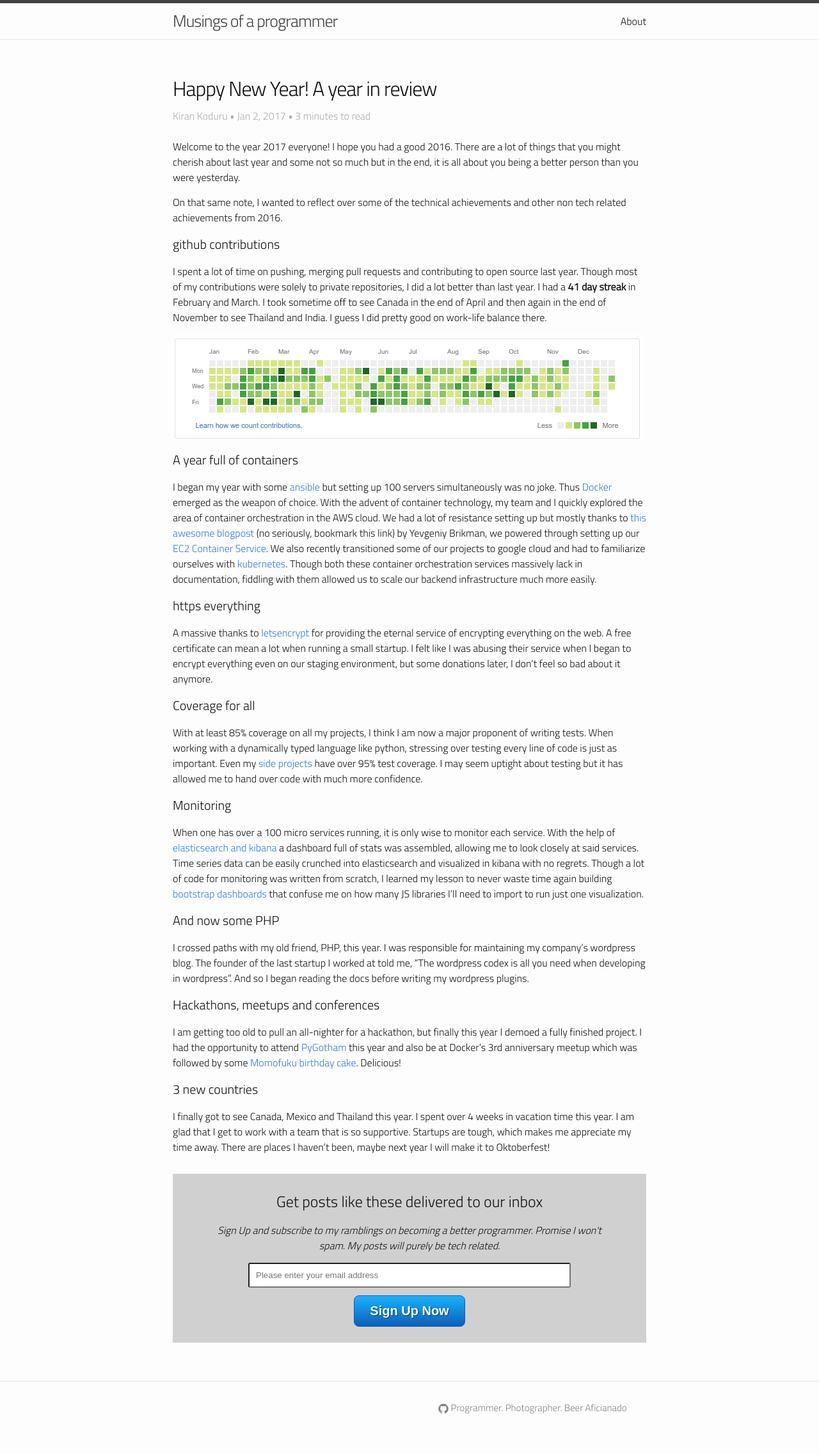
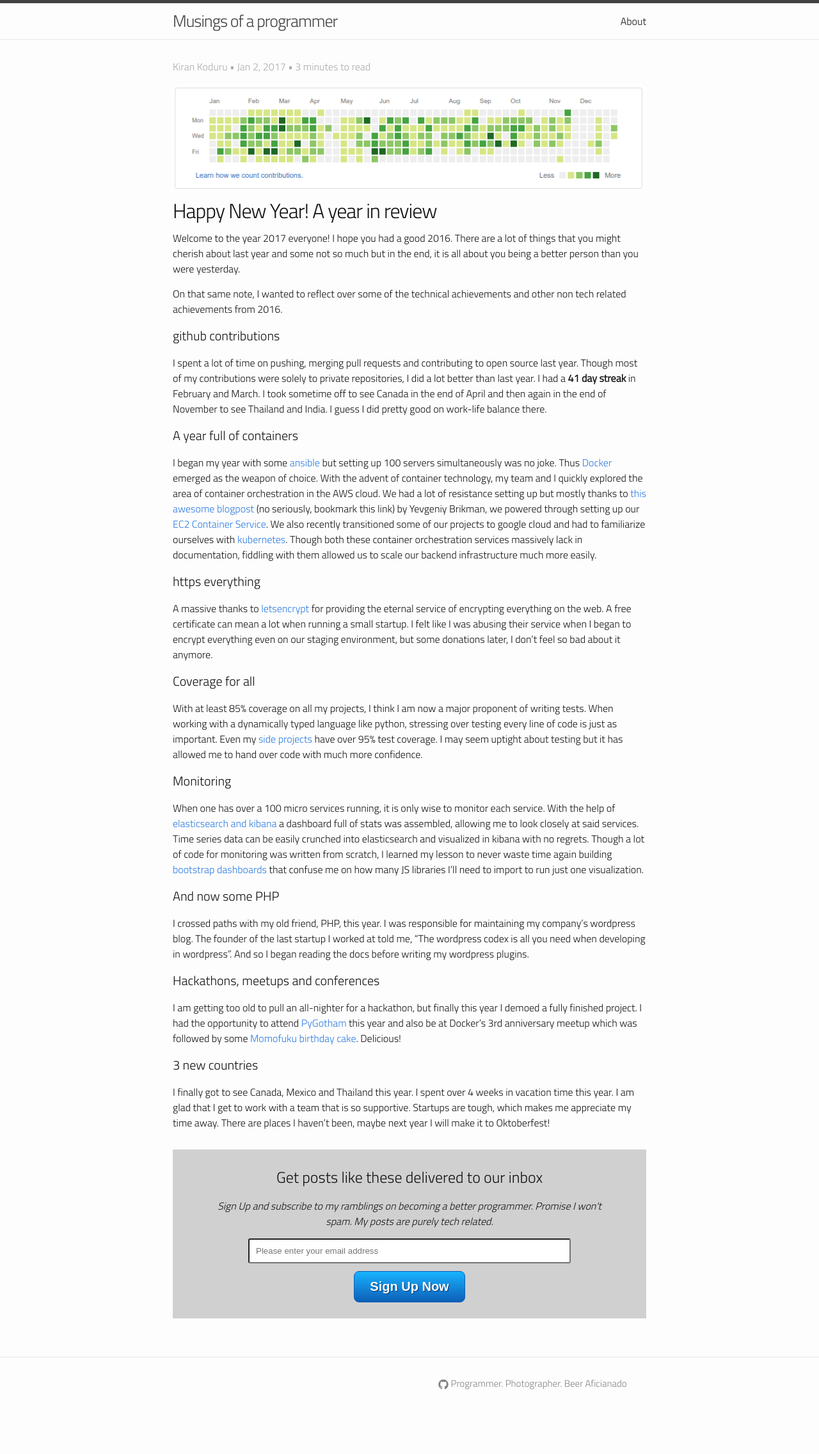
Before and after one commit to arupbhunia/kirankoduru.github.io, a Jekyll site: the page built from _posts/2017-01-02-happy-new-year.md, in a window 1280 px wide. Shown: the whole page at 64% size. Built offline with Jekyll 4.4.1, drawn with Linux system fonts in a browser that asks for light colours; nearby versions of some CDN libraries; comment, search, counter and statistics services are not loaded; after the commit the page ends 2234 px from its top, so only the background shows below that.

Commit message:
[ NEW POST ] Mocking with python
- New post about mocking with python
- Remove adsense code
- Add `image` to template front matter

```diff
--- a/_layouts/post.html
+++ b/_layouts/post.html
@@ -2,12 +2,8 @@
 layout: default
 ---
 <div class="post">
-    <p class="post-meta">
-    </p>
-  <header class="post-header">
-  </header>
+
   <article class="post-content">
-    <h2 class="post-title">{{ page.title }}</h2>
 
     <!-- CAPTURE READING TIME -->
     {% capture words %}
@@ -20,7 +16,15 @@
       {{ words | plus: 180 | divided_by: 180 | append: " minutes to read" }}
     {% endunless %}
 
-    </span><br><br>
+    </span>
+
+    {% if page.image %}
+    <div class="image">
+      <img src="{{ page.image }}" width="740">
+    </div>
+    {% endif %}
+
+    <h2 class="post-title">{{ page.title }}</h2>
     {% if page.note %}
     <div class="note">{{ page.note }}</div>
     {% endif %}
@@ -30,7 +34,7 @@
   <!-- SIGNUP FORM -->
   <div class="signup-form">
     <h2>Get posts like these delivered to our inbox</h2>
-    <p><i>Sign Up and subscribe to my ramblings on becoming a better programmer. Promise I won't spam. My posts will purely be tech related.</i></p>
+    <p><i>Sign Up and subscribe to my ramblings on becoming a better programmer. Promise I won't spam. My posts are purely tech related.</i></p>
     <div class="input-form">
       <form action="https://feedburner.google.com/fb/a/mailverify"
           method="post" target="popupwindow" onsubmit="window.open('https://feedburner.google.com/fb/a/mailverify?uri=kirankoduru', 'popupwindow', 'scrollbars=yes,width=550,height=520');return true">
--- a/_posts/2017-01-02-happy-new-year.md
+++ b/_posts/2017-01-02-happy-new-year.md
@@ -5,6 +5,7 @@
 categories: random
 description : Reviewing my accomplishments for the year 2016
 author: Kiran Koduru
+image: /img/github-contrib-2016.png
 ---
 
 Welcome to the year 2017 everyone! I hope you had a good 2016. There are a lot of things that you might cherish about last year and some not so much but in the end, it is all about you being a better person than you were yesterday.
@@ -14,8 +15,6 @@
 #### github contributions
 
 I spent a lot of time on pushing, merging pull requests and contributing to open source last year. Though most of my contributions were solely to private repositories, I did a lot better than last year. I had a __41 day streak__ in February and March. I took sometime off to see Canada in the end of April and then again in the end of November to see Thailand and India. I guess I did pretty good on work-life balance there.
-
-![Stayin inline]({{ site.url }}/img/github-contrib-2016.png)
 
 #### A year full of containers
 
--- a/_sass/style.scss
+++ b/_sass/style.scss
@@ -84,6 +84,9 @@
 }
 
 .post {
+	.image {
+		margin: 15px 0;
+	}
 	.signup-form{
 		margin: 30px auto;
 	    background: #D0D0D0;
```
Also changed, not shown: _includes/head.html (+0 -7 lines), _posts/2017-04-05-mocking-with-python.md (added, +157 -0 lines), img/hare.png (added).
